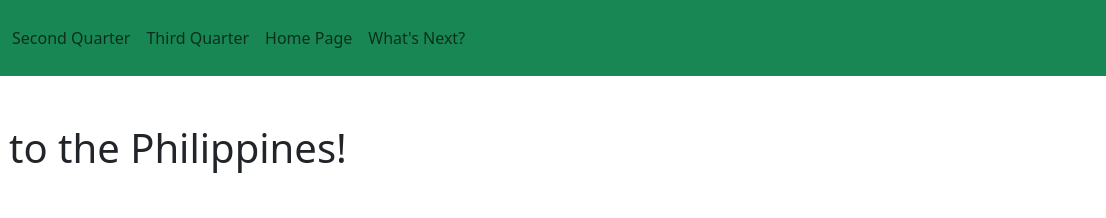
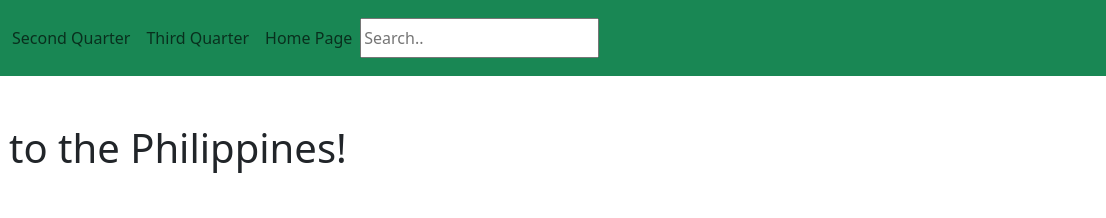
Before and after one commit to WAOrchard/Campus_ICT9Section_Q4Quiz1_Orchard_Wilde, a plain HTML site: page page3.html in a window 1280 px wide. Shown: the top 218 px of the page, 174-1280 px from the left. Drawn offline with nearby package versions, Linux system fonts and the light colour scheme; grey boxes are pictures that could not be loaded.

Commit message:
page3.html

```diff
--- a/page3.html
+++ b/page3.html
@@ -49,9 +49,7 @@
         <li class="nav-item">
           <a class="nav-link" href="mainpage.html">Home Page</a>
         </li>
-        <li class="nav-item">
-          <a class="nav-link" href="next.html">What's Next?</a>
-        </li>
+        <input type="text" placeholder="Search..">
       </ul>
     </div>
   </nav>
```
